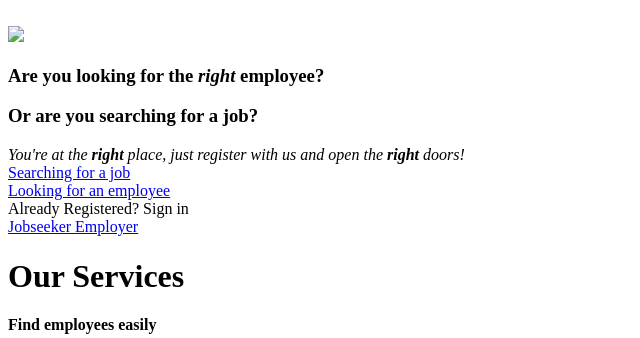
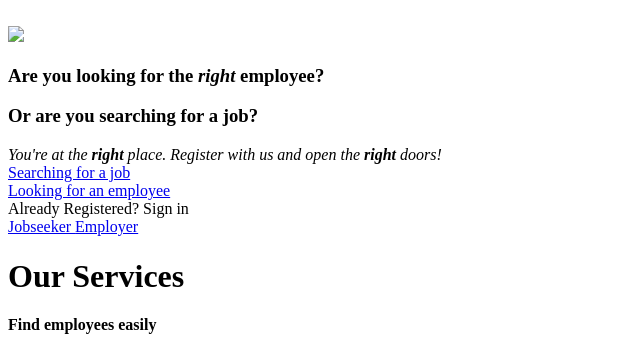
Before and after one commit to mugunga007/hiretech, a Yii app: template frontend/views/site/index.php in a window 1280 px wide. Shown: the top 338 px of the page, without its empty margins (0-640 px from the left). Run offline with PHP 8.4 and a stand-in for Yii, Linux system fonts and the light colour scheme; the template is opened without the code that fills it, so the values that code supplies are empty; some libraries are stand-ins or nearby versions.

Commit message:
text changed

```diff
--- a/frontend/views/site/index.php
+++ b/frontend/views/site/index.php
@@ -26,7 +26,7 @@ use yii\helpers\Url;
                             <h3>Are you looking for the <em class="mycolor">right</em> employee?</h3>
                             <h3>Or are you searching for a job? </h3>
 
-                            <em>You're at the <b class="mycolor">right</b> place, just register with us and open the <b class="mycolor">right</b> doors!</em>
+                            <em>You're at the <b class="mycolor">right</b> place. Register with us and open the <b class="mycolor">right</b> doors!</em>
                         </div>
                         <div class="row">
                             <div class="col-sm-6">
```
